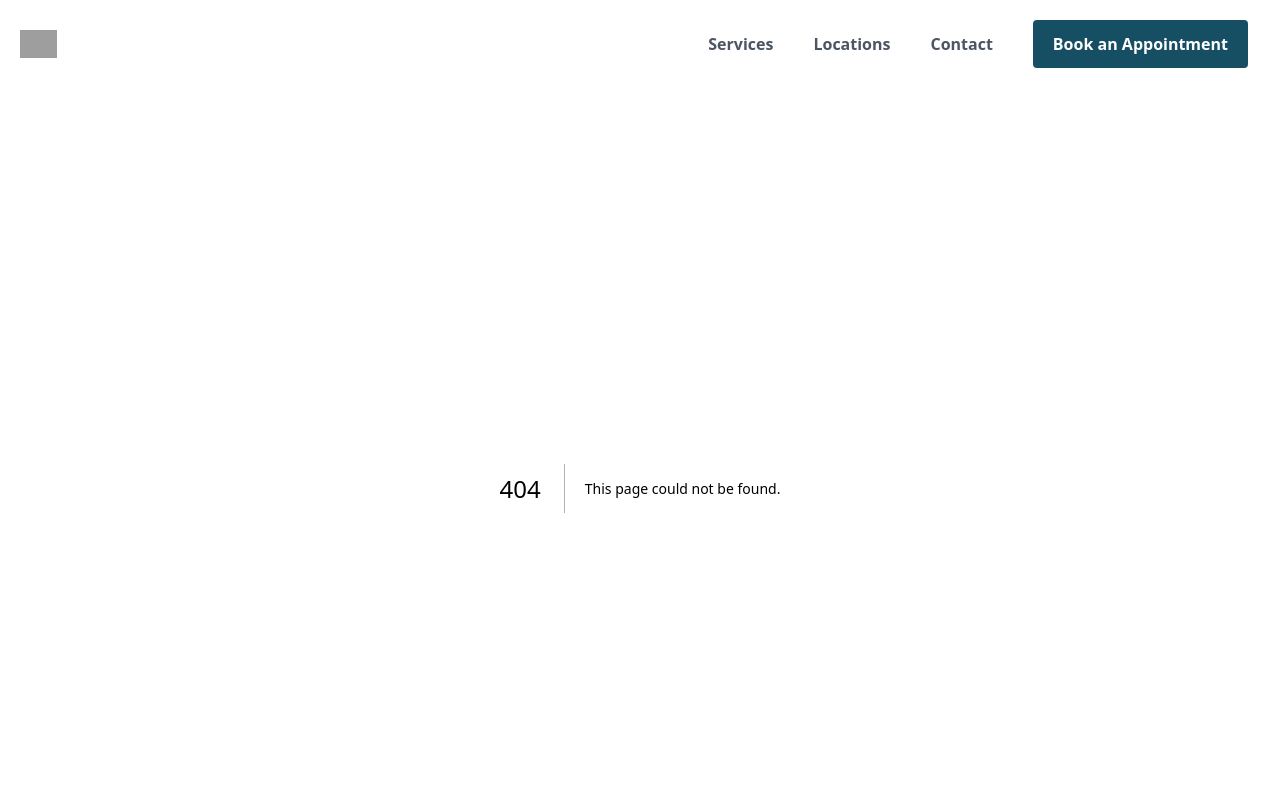
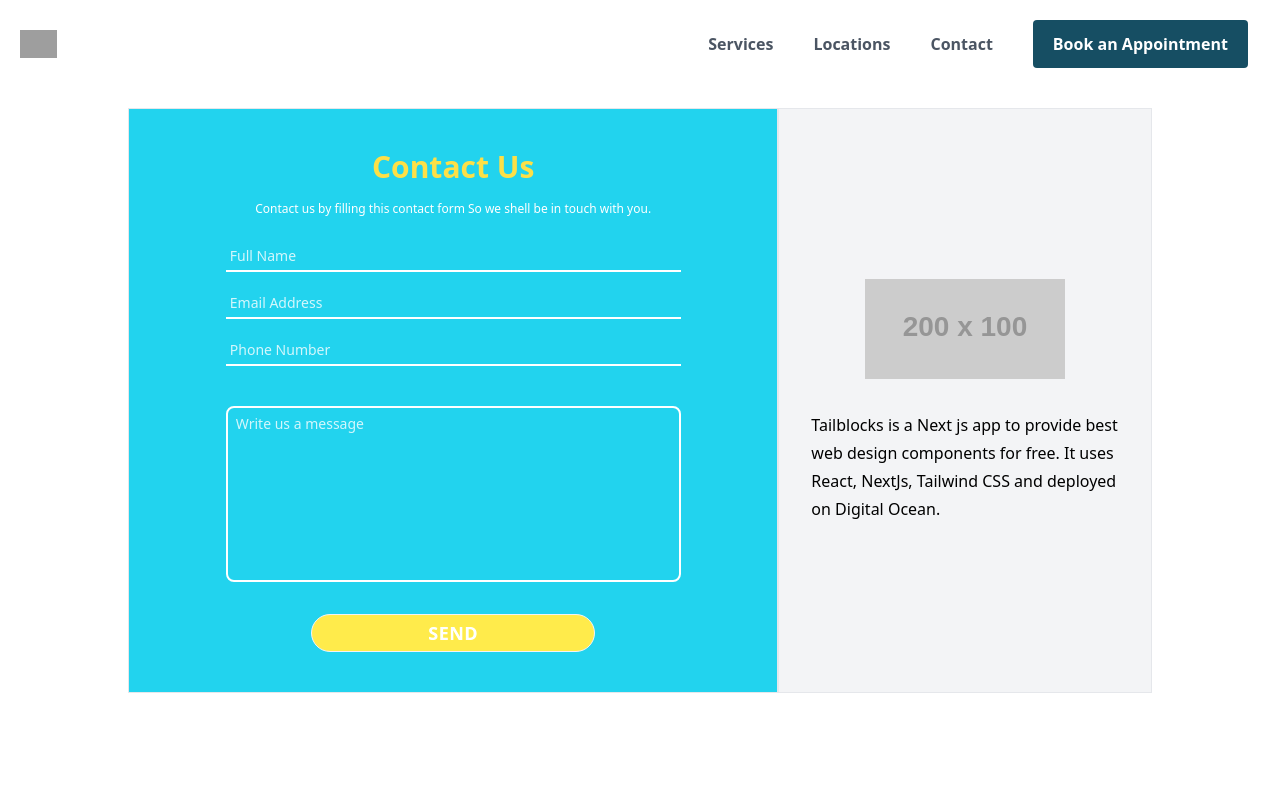
Before and after one commit to appzaib/Clinic, a Next.js app: page /contact in a window 1280 px wide. Before the commit this address had no page. Shown: the top 800 px of the page. Built offline with nearby package versions, Linux system fonts and the light colour scheme; grey boxes are pictures that could not be loaded.

Commit message:
add contact page

```diff
--- a/components/Header.js
+++ b/components/Header.js
@@ -21,7 +21,7 @@ export default function Header() {
                     ))}
                 </ul>
 
-                <Link href={"/appointment"} class="rounded mr-3 inline-flex items-center bg-cyan-900 border-0 py-3 px-5 focus:outline-none hover:bg-cyan-700 text-white font-bold mt-4 md:mt-0">Book an Appointment
+                <Link href={"/contact"} class="rounded mr-3 inline-flex items-center bg-cyan-900 border-0 py-3 px-5 focus:outline-none hover:bg-cyan-700 text-white font-bold mt-4 md:mt-0">Book an Appointment
 
                 </Link>
                 {/* <FaSearch fontSize={40} color="blue" cursor={"pointer"}/> */}
--- /dev/null
+++ b/pages/contact.js
@@ -0,0 +1,38 @@
+
+
+
+
+export default function Contact(){
+
+
+    return(
+        <>
+       <div class="flex justify-center ">
+<div class="w-4/5 my-5 mx-auto flex flex-col items-center md:flex-row ">
+    <div class="border w-[70%] h-full bg-cyan-400 text-white p-10"> <span>
+            <h1 class="text-3xl font-semibold text-center mb-4 text-yellow-300">Contact Us</h1>
+            <p class="text-xs font-normal mt-2 text-center">Contact us by filling this contact form So we shell be in touch with you.</p>
+        </span>
+        <div class="mt-6 leading-7 text-center"> <input type="text" name="" placeholder="Full Name" id=""
+                class="border-b-2 w-[80%] mb-4 p-1 border-b-white placeholder:text-white placeholder:opacity-80 text-sm bg-cyan-400 focus:outline-none"/>
+            <input type="email" name="" placeholder="Email Address" id=""
+                class="border-b-2 w-[80%] mb-4 p-1 border-b-white placeholder:text-white placeholder:opacity-80 text-sm bg-cyan-400 focus:outline-none"/>
+            <input type="tel" name="phone" placeholder="Phone Number" id="phone"
+                class="border-b-2 w-[80%] mb-4 p-1 border-b-white placeholder:text-white placeholder:opacity-80 text-sm bg-cyan-400 focus:outline-none"/>
+            <textarea id="message" name="message" placeholder="Write us a message"
+                class="w-[80%] bg-cyan-400 border-2 border-white h-44 text-sm outline-none placeholder:text-white placeholder:opacity-80 py-1 px-2 mt-6 resize-none leading-6 duration-200 ease-in-out rounded-lg"></textarea>
+            <button
+                class="block m-auto w-[60%] md:w-[50%] text-center border bg-yellow-300 rounded-full py-1 mt-6 text-lg font-bold tracking-wide uppercase text-white brightness-105 hover:bg-yellow-400">Send</button>
+        </div>
+    </div>
+    <div
+        class="border w-[70%] md:w-[40%] bg-gray-100 items-center flex flex-col justify-center leading-7 space-y-8 p-8 h-full">
+        <img src="https://dummyimage.com/200x100/d4d4d4/000000" alt="" class=""/>
+        <p class="text-black">Tailblocks is a Next js app to provide best web design components for free. It uses
+            React, NextJs, Tailwind CSS and deployed on Digital Ocean.</p>
+    </div>
+</div>
+</div>
+        </>
+    )
+}
```
